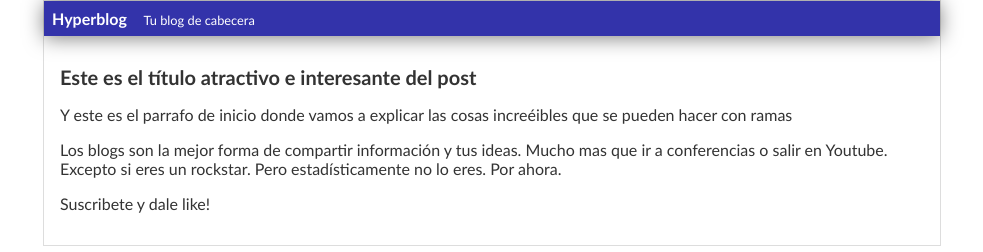
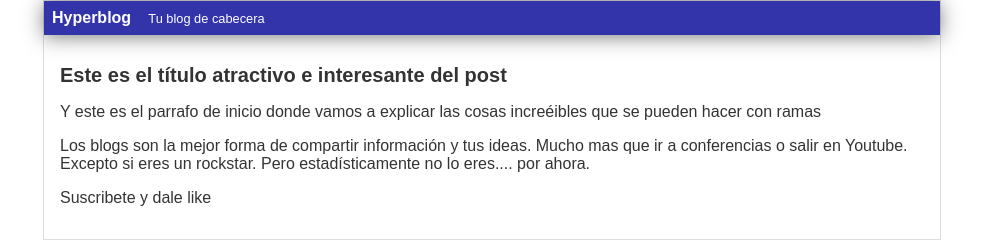
Before and after one commit to juanestebangonzalez/juanestebangonzalez, a plain HTML site: page blogpost.html in a window 1280 px wide. Shown: the whole page, without its empty margins (148-1131 px from the left). Drawn offline with Linux system fonts and the light colour scheme.

Commit message:
modificaciones master en html y css

```diff
--- a/blogpost.html
+++ b/blogpost.html
@@ -16,8 +16,8 @@
             <p>Y este es el parrafo de inicio donde vamos a explicar las cosas increéibles que se pueden hacer con ramas
             </p>
             <p>Los blogs son la mejor forma de compartir información y tus ideas. Mucho mas que ir a conferencias o
-                salir en Youtube. Excepto si eres un rockstar. Pero estadísticamente no lo eres. Por ahora.</p>
-            <p>Suscribete y dale like!</p>
+                salir en Youtube. Excepto si eres un rockstar. Pero estadísticamente no lo eres.... por ahora.</p>
+            <p>Suscribete y dale like</p>
 
         </div>
     </div>
--- a/css/estilos.css
+++ b/css/estilos.css
@@ -1,7 +1,7 @@
 body {
     color: #333;
     text-align: center;
-    font-family: "calibri";
+    font-family: "arial";
     font-size: 16px;
     margin: 0;
     padding: 0
```
